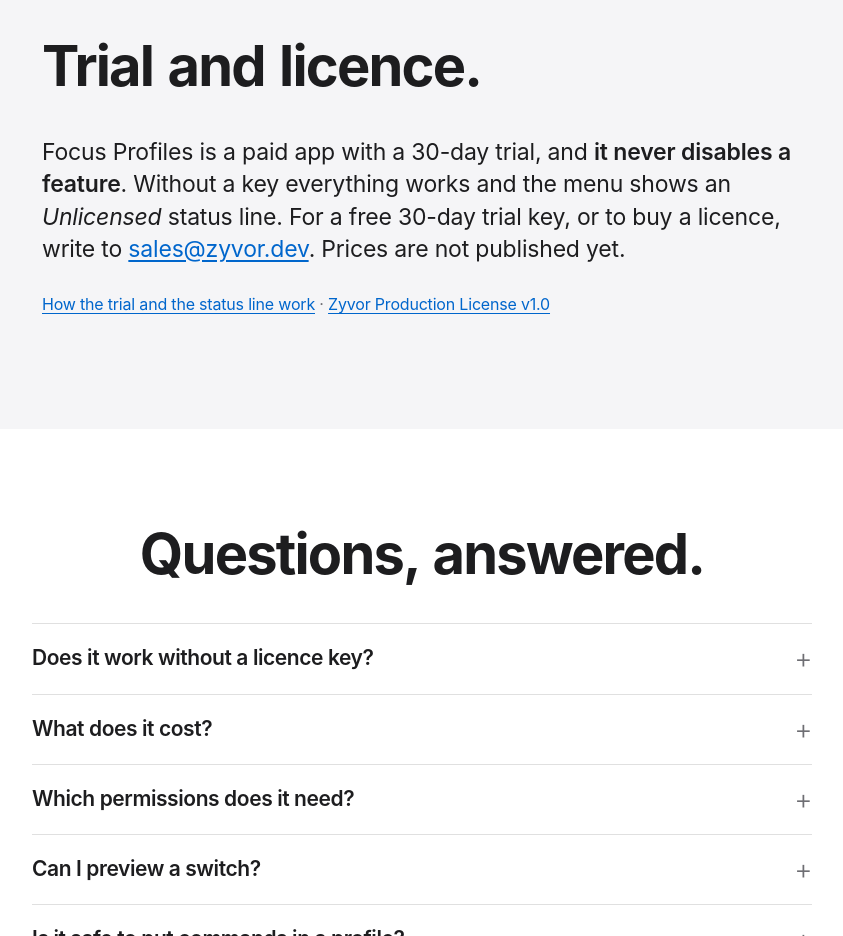
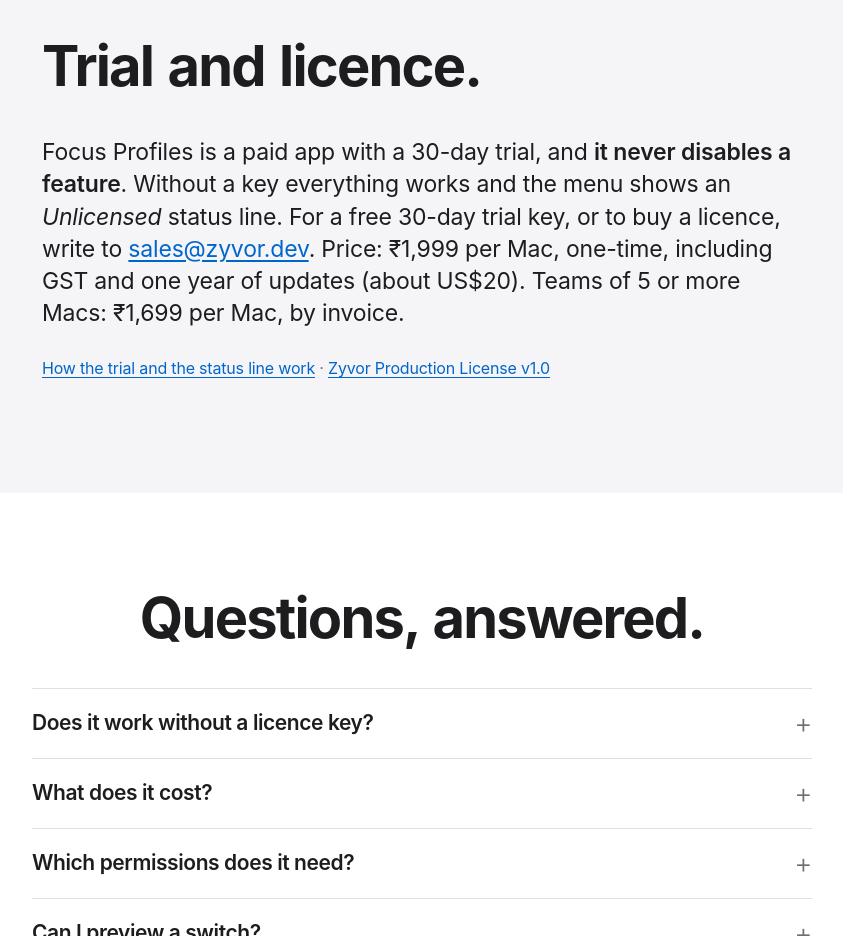
Before and after one commit to zyvorai/focus-profiles, a plain HTML site: page site/index.html in a window 1280 px wide. Shown: the part 7720-8656 px from the top of the page, without its empty margins (218-1061 px from the left). Drawn offline with Linux system fonts and the light colour scheme.

Commit message:
Publish price-book prices on site, README and docs
Replace 'prices not published / coming soon' with the price-book list price (INR incl. GST, US$ derived) and the Team price (minimum 5 Macs, invoiced). Trial wording was already present.

Co-Authored-By: Claude Sonnet 5.5 <noreply@anthropic.com>

```diff
--- a/site/index.html
+++ b/site/index.html
@@ -89,7 +89,7 @@
 <section class="pricing" id="pricing" aria-labelledby="pricing-h">
   <div class="inner">
   <h2 id="pricing-h" style="text-align:left">Trial and licence.</h2>
-  <p class="lead">Focus Profiles is a paid app with a 30-day trial, and <b>it never disables a feature</b>. Without a key everything works and the menu shows an <i>Unlicensed</i> status line. For a free 30-day trial key, or to buy a licence, write to <a href="mailto:sales@zyvor.dev?subject=Focus%20Profiles%20licence">sales@zyvor.dev</a>. Prices are not published yet.</p>
+  <p class="lead">Focus Profiles is a paid app with a 30-day trial, and <b>it never disables a feature</b>. Without a key everything works and the menu shows an <i>Unlicensed</i> status line. For a free 30-day trial key, or to buy a licence, write to <a href="mailto:sales@zyvor.dev?subject=Focus%20Profiles%20licence">sales@zyvor.dev</a>. Price: ₹1,999 per Mac, one-time, including GST and one year of updates (about US$20). Teams of 5 or more Macs: ₹1,699 per Mac, by invoice.</p>
 <p class="fine"><a href="https://github.com/zyvorai/focus-profiles/blob/main/docs/LICENSING.md">How the trial and the status line work</a> · <a href="https://github.com/zyvorai/focus-profiles/blob/main/LICENSE">Zyvor Production License v1.0</a></p>
   </div>
 </section>
@@ -97,7 +97,7 @@
 <section class="faq" id="faq" aria-labelledby="faq-h">
   <h2 id="faq-h">Questions, answered.</h2>
   <details><summary>Does it work without a licence key?</summary><p>Yes. Everything works, and the menu and Licence window show a status line that says it is unlicensed. For a free 30-day trial key write to sales@zyvor.dev.</p></details>
-<details><summary>What does it cost?</summary><p>Prices are not published yet. Write to sales@zyvor.dev.</p></details>
+<details><summary>What does it cost?</summary><p>Price: ₹1,999 per Mac, one-time, including GST and one year of updates (about US$20). Teams of 5 or more Macs: ₹1,699 per Mac, by invoice. Write to sales@zyvor.dev.</p></details>
 <details><summary>Which permissions does it need?</summary><p>Accessibility, to move and resize windows, and Automation, to have Terminal, iTerm2, Safari or Google Chrome open windows and tabs. Neither is requested up front. If you deny one, only the affected steps are skipped.</p></details>
 <details><summary>Can I preview a switch?</summary><p>Yes. A dry run lists what would happen and what would be skipped, and it moves nothing, launches nothing and prompts for nothing. Use the Dry Run button or FocusProfiles --dry-run in a terminal.</p></details>
 <details><summary>Is it safe to put commands in a profile?</summary><p>A command is typed into a new terminal window exactly as written, so it runs with your own rights. Only keep commands you trust in a profile.</p></details>
```
Also changed, not shown: 3 other files.
